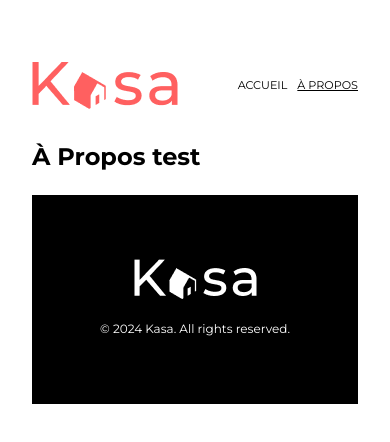
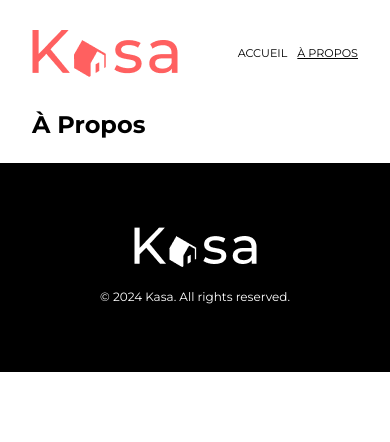
Before and after one commit to NatachaLefevre/Kasa-Immo-appli, a React (Vite) app: page /about in a window 390 px wide. Shown: the top 442 px of the page. Built offline with nearby package versions, Linux system fonts and the light colour scheme.

Commit message:
Responsive de la page d'accueil

```diff
--- a/src/App.css
+++ b/src/App.css
@@ -1,9 +1,9 @@
-#root {
+/* #root {
   width: 100%;
   margin: 0 auto;
   padding: 2rem;
   text-align: center;
-}
+} */
 
 .logo {
   height: 6em;
--- a/src/about.jsx
+++ b/src/about.jsx
@@ -1,7 +1,7 @@
 import React from 'react';
 
 const About = () => {
-  return <h2>À Propos test</h2>;
+  return <h2>À Propos</h2>;
 };
 
 export default About;
--- a/src/scss/footer.scss
+++ b/src/scss/footer.scss
@@ -1,15 +1,22 @@
+#root {
+    position: relative; /* Pour que le footer absolu prenne toute la largeur de l'appli */
+}
+
 footer {
+    position: absolute;
     width: 100%;
     max-width: 1440px;
     height: 209px;
+    display: flex;
+    flex-direction: column;
+    align-items: center;
     background-color: black;
     color: white;
     text-align: center;
+    left: 0;
+    right: 0;
+    margin: 0 auto;
     padding: 0 1rem;
-    margin: 0 auto; // pour centrer le footer
-    display: flex; // pour le contenu intérieur en flex
-    flex-direction: column; // empiler les éléments
-    align-items: center; // centrer les éléments horizontalement
 
     .footer-logo {
         margin: 4rem 0 0.5rem;
--- a/src/scss/home.scss
+++ b/src/scss/home.scss
@@ -5,7 +5,7 @@
 #root {
     width: 100%;
     margin: 0 auto;
-    padding: 2rem;
+    padding: 0 2rem 0 2rem;
 }
 
 .home {
@@ -99,6 +99,10 @@
 
     .home {
 
+        .gallery {
+            gap : 35px;
+        }
+
         .card {
             min-width: 335px;
             height: 255px;
@@ -128,6 +132,9 @@
             width: 335px;
             height: 111px;
             border-radius: 10px;
+            margin-top: 0;
+            margin-bottom: 20px;
+            box-shadow: none;
 
             .overlayTitle {
                 border-radius: 10px;
@@ -137,12 +144,14 @@
         .title>h2 {
             font-size: 1.4em;
             text-shadow: none;
-            padding: 50px;
+            padding: 20px;
         }
 
         .gallery {
             background-color: white;
+            gap: 20px;
             padding: 0;
+            margin-bottom: 20px;
         }
     }
 
```
